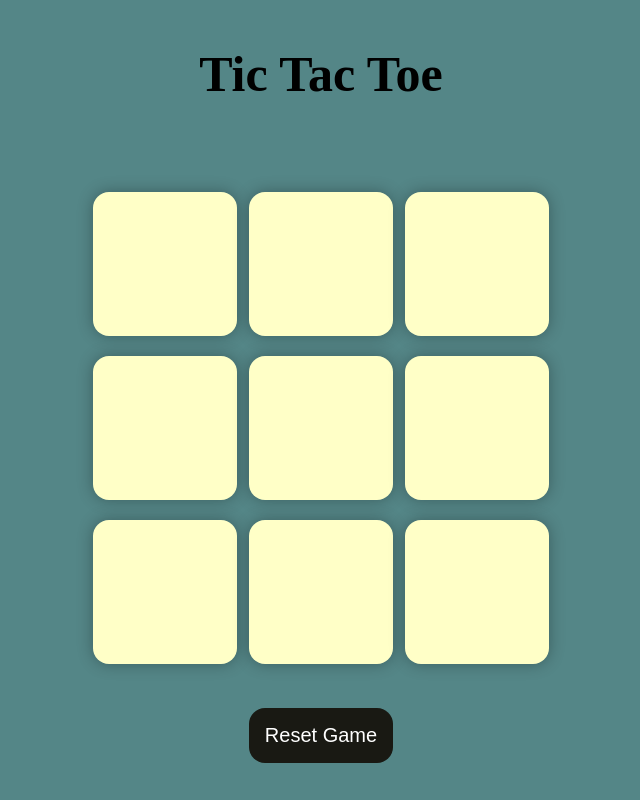
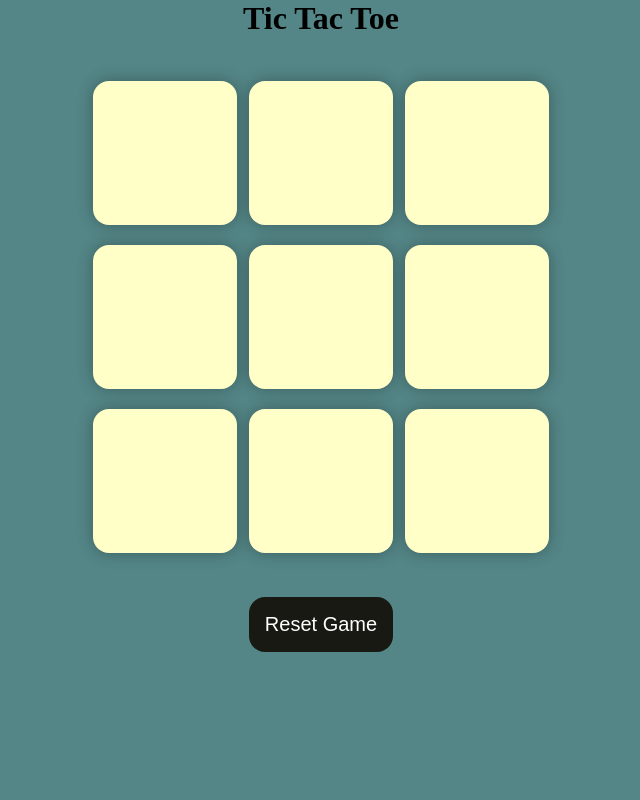
Before and after one commit to MSufyan10/Tic-Tac-Toe, a plain HTML site: page index.html in a window 1280 px wide. Shown: the whole page, without its empty margins (319-959 px from the left). Drawn offline with Linux system fonts and the light colour scheme.

Commit message:
Update game.css

```diff
--- a/game.css
+++ b/game.css
@@ -1,11 +1,6 @@
 * {
     margin: 0;
     padding: 0;
-}
-
-h1{
-    font-size: 50px;
-    padding: 45px;
 }
 
 body{
```
